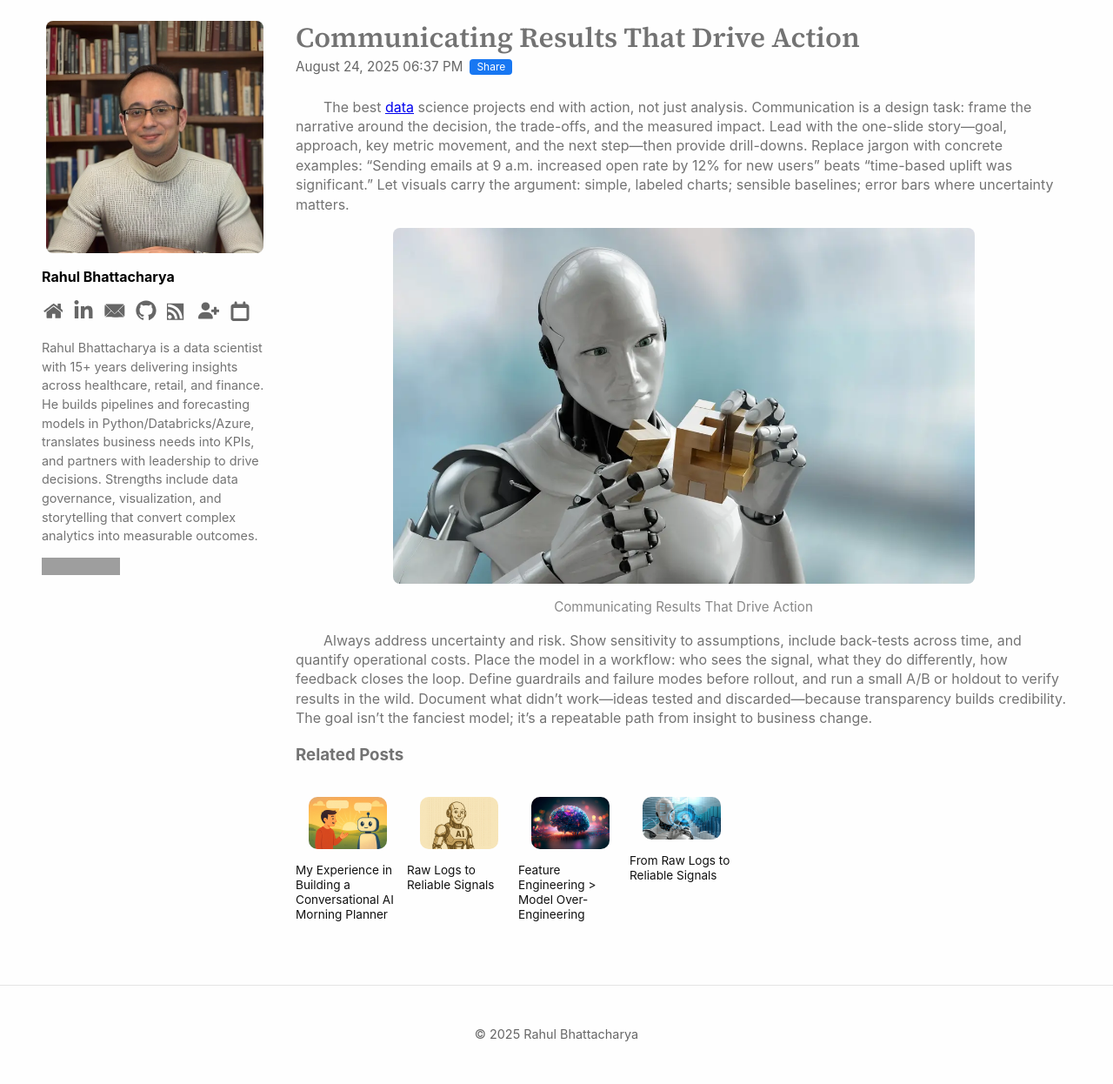
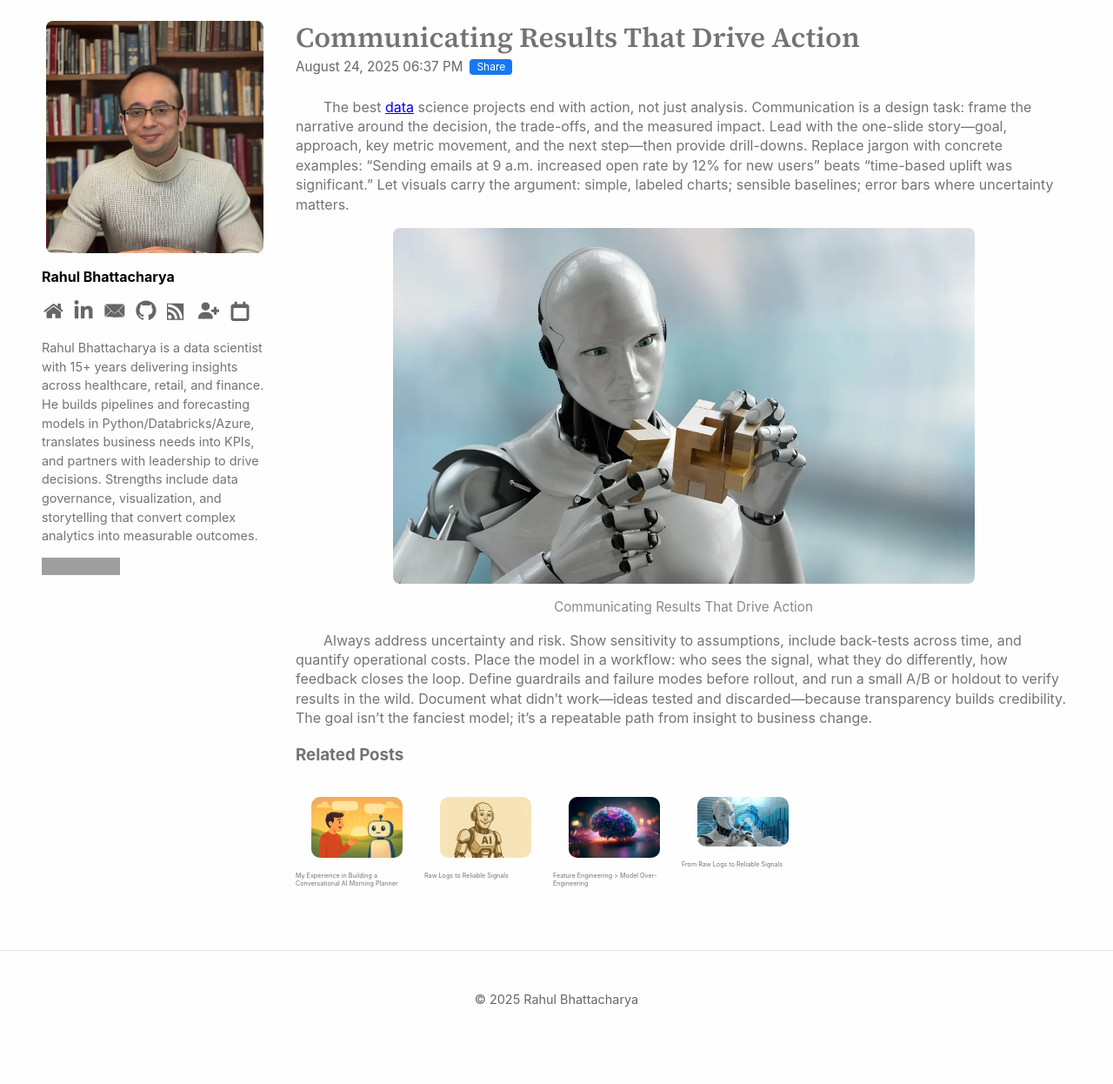
Before and after one commit to RahulBhattacharya1/RahulBhattacharya1.github.io, a Jekyll site: the page built from _posts/2025-08-24-second.md, in a window 1280 px wide. Shown: the whole page at 87% size. Built offline with Jekyll 4.4.1, drawn with Linux system fonts in a browser that asks for light colours; comment, search, counter and statistics services are not loaded; after the commit the page ends 1206 px from its top, so only the background shows below that; grey boxes are pictures that could not be loaded.

Commit message:
Update main.scss

```diff
--- a/assets/css/main.scss
+++ b/assets/css/main.scss
@@ -537,7 +537,7 @@ pre {
 /* ─── Related Posts: left-aligned, hover anim, mobile = 2 items ─── */
 .related-grid {
   display: grid;
-  grid-template-columns: repeat(auto-fill, 120px); /* desktop: small, packed tiles */
+  grid-template-columns: repeat(auto-fill, 140px); /* desktop: small, packed tiles */
   gap: 8px;
   justify-content: start;                            /* align under the heading */
   list-style: none;
@@ -545,7 +545,7 @@ pre {
   margin: 0;
 }
 
-.related-card { width: 120px; }
+.related-card { width: 140px; }
 
 .related-card a {
   display: block;
@@ -553,7 +553,7 @@ pre {
 }
 
 .related-thumb {
-  width: 120px;
+  width: 140px;
   height: 120px;              /* square */
   object-fit: cover;
   border-radius: 10px;
@@ -571,9 +571,9 @@ pre {
 .related-title {
   display: block;
   margin-top: 6px;
-  font-size: .85rem;
+  font-size: .45rem;
   line-height: 1.25;
-  color: #111;
+  color: #737373;
 }
 
 /* Respect reduced-motion users */
@@ -583,18 +583,29 @@ pre {
   .related-card a:focus .related-thumb { transform: none; box-shadow: none; }
 }
 
-/* Mobile: show ONLY 2 related posts and keep them square */
+/* Mobile: show ONLY 2 related posts, smaller squares */
 @media (max-width: 640px) {
   .related-grid {
-    grid-template-columns: repeat(2, minmax(0, 1fr));
-    gap: 8px;
-    justify-content: start;
+    grid-template-columns: repeat(2, 96px);  /* 2 small fixed columns */
+    gap: 6px;
+    justify-content: start;                  /* align left under heading */
   }
-  .related-card { width: auto; }
+
+  .related-card { width: 96px; }
+
   .related-thumb {
-    width: 100%;
-    height: auto;
-    aspect-ratio: 1 / 1;     /* square without fixed pixel height */
+    width: 96px;
+    height: 96px;
+    object-fit: cover;
+    border-radius: 8px;
+    display: block;
   }
-  .related-card:nth-child(n+3) { display: none; } /* hide beyond the first 2 */
+
+  .related-title {
+    font-size: 0.75rem;   /* a bit smaller for mobile */
+    margin-top: 4px;
+  }
+
+  /* Hide beyond the first 2 posts */
+  /*.related-card:nth-child(n+3) { display: none; }*/
 }
```
